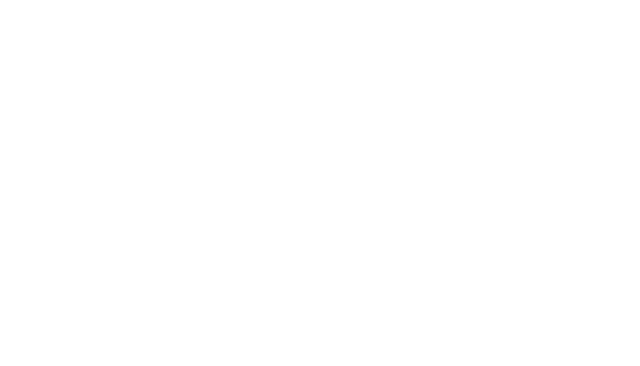
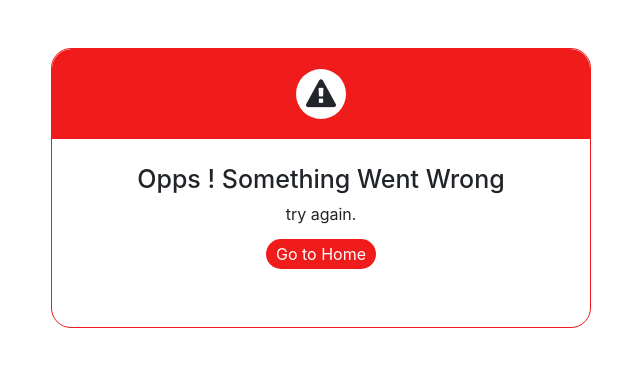
Before and after one commit to bilalhasmie006/mailing-website, a website: page failure.html in a window 1280 px wide. Shown: the whole page, without its empty margins (319-959 px from the left). Drawn offline with nearby package versions, Linux system fonts and the light colour scheme.

Commit message:
completed mailing website

```diff
--- a/failure.html
+++ b/failure.html
@@ -0,0 +1,34 @@
+<!DOCTYPE html>
+<html lang="en">
+<head>
+    <meta charset="UTF-8">
+    <meta http-equiv="X-UA-Compatible" content="IE=edge">
+    <meta name="viewport" content="width=device-width, initial-scale=1.0">
+    <title>failed</title>
+    <link href="css/failure.css" rel="stylesheet">
+<!-- best for bootstrap http://www.schauhan.in/bootstrap-payment-success-page-templates/ -->
+<link rel="stylesheet" type="text/css" href="https://stackpath.bootstrapcdn.com/bootstrap/4.5.2/css/bootstrap.min.css" />
+<link rel="stylesheet" type="text/css" href="https://stackpath.bootstrapcdn.com/font-awesome/4.7.0/css/font-awesome.min.css" />
+
+
+</head>
+<body>
+    <div class="container">
+        <div class="row">
+           <div class="col-md-6 mx-auto mt-5">
+              <div class="payment">
+                 <div class="payment_header">
+                    <div class="check"><i class="fa fa-exclamation-triangle" aria-hidden="true"></i></div>
+                 </div>
+                 <div class="content">
+                    <h1>Opps ! Something Went Wrong</h1>
+                    <p>try again. </p>
+                    <a href="#">Go to Home</a>
+                 </div>
+
+              </div>
+           </div>
+        </div>
+     </div>
+</body>
+</html>
--- a/package.json
+++ b/package.json
@@ -11,7 +11,8 @@
   "dependencies": {
     "@mailchimp/mailchimp_marketing": "^3.0.78",
     "@mailchimp/mailchimp_transactional": "^1.0.47",
-    "express": "^4.18.1"
+    "express": "^4.18.1",
+    "request": "^2.88.2"
   },
   "devDependencies": {
     "nodemon": "^2.0.19"
--- /dev/null
+++ b/public/css/failure.css
@@ -0,0 +1,64 @@
+body
+{
+    background:#f2f2f2;
+}
+
+.payment
+{
+    border:1px solid #f01b1b;
+    height:280px;
+    border-radius:20px;
+    background:#fff;
+}
+.payment_header
+{
+   background:#f01b1b;
+   padding:20px;
+   border-radius:20px 20px 0px 0px;
+
+}
+
+.check
+{
+   margin:0px auto;
+   width:50px;
+   height:50px;
+   border-radius:100%;
+   background:#fff;
+   text-align:center;
+}
+
+.check i
+{
+   vertical-align:middle;
+   line-height:50px;
+   font-size:30px;
+}
+
+.content
+{
+    text-align:center;
+}
+
+.content  h1
+{
+    font-size:25px;
+    padding-top:25px;
+}
+
+.content a
+{
+    width:200px;
+    height:35px;
+    color:#fff;
+    border-radius:30px;
+    padding:5px 10px;
+    background:#f01b1b;
+    transition:all ease-in-out 0.3s;
+}
+
+.content a:hover
+{
+    text-decoration:none;
+    background:#000;
+}
--- /dev/null
+++ b/public/css/success.css
@@ -0,0 +1,66 @@
+
+
+    body
+    {
+        background:#f2f2f2;
+    }
+
+    .payment
+	{
+		border:1px solid #f2f2f2;
+		height:280px;
+        border-radius:20px;
+        background:#fff;
+	}
+   .payment_header
+   {
+	   background:rgba(255,102,0,1);
+	   padding:20px;
+       border-radius:20px 20px 0px 0px;
+
+   }
+
+   .check
+   {
+	   margin:0px auto;
+	   width:50px;
+	   height:50px;
+	   border-radius:100%;
+	   background:#fff;
+	   text-align:center;
+   }
+
+   .check i
+   {
+	   vertical-align:middle;
+	   line-height:50px;
+	   font-size:30px;
+   }
+
+    .content
+    {
+        text-align:center;
+    }
+
+    .content  h1
+    {
+        font-size:25px;
+        padding-top:25px;
+    }
+
+    .content a
+    {
+        width:200px;
+        height:35px;
+        color:#fff;
+        border-radius:30px;
+        padding:5px 10px;
+        background:rgba(255,102,0,1);
+        transition:all ease-in-out 0.3s;
+    }
+
+    .content a:hover
+    {
+        text-decoration:none;
+        background:#000;
+    }
```
Also changed, not shown: app.js (+166 -22 lines), signup.html (+3 -3 lines), success.html (+35 -0 lines), 1 other file.
